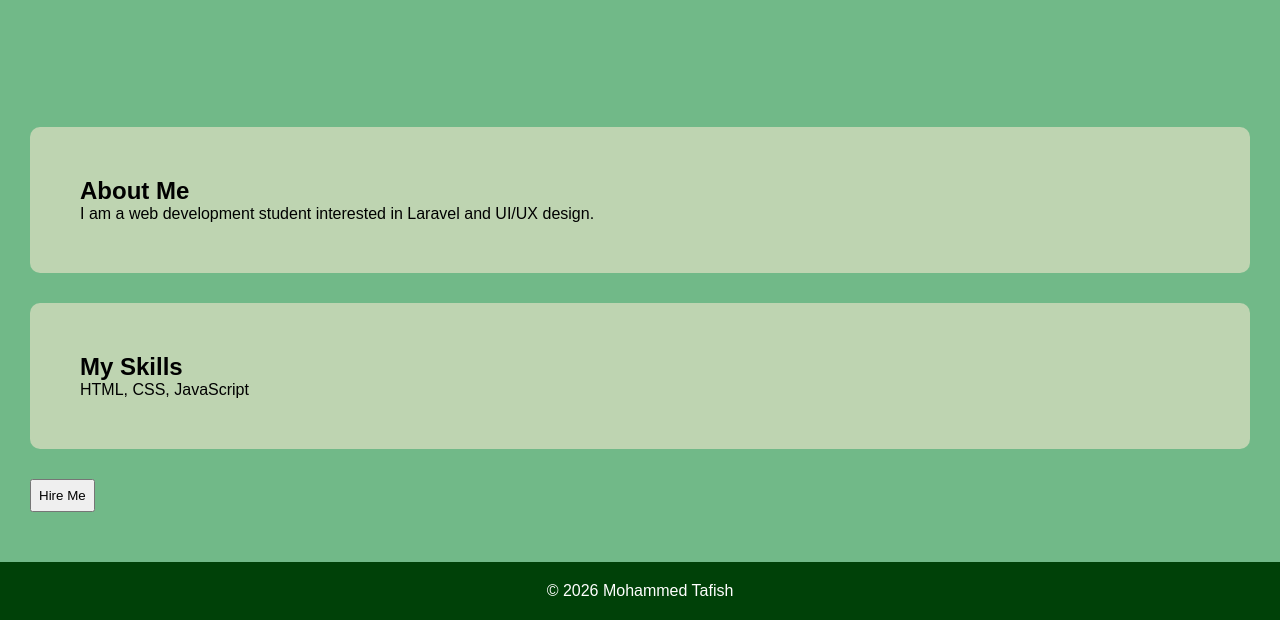
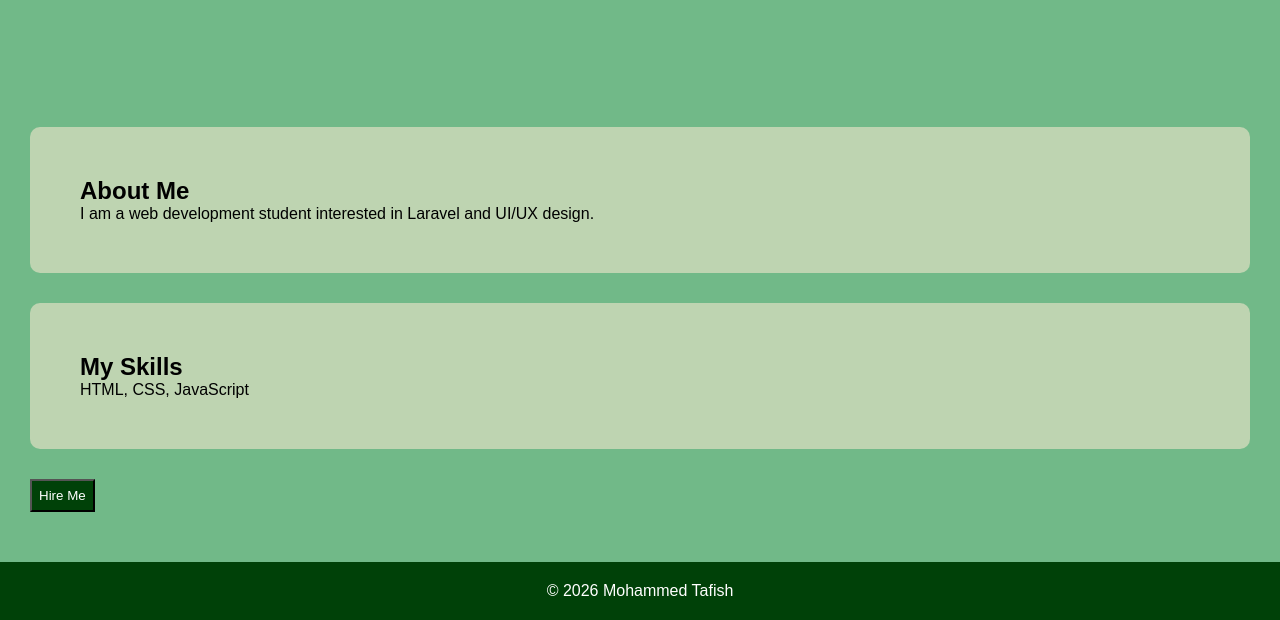
Before and after one commit to MohammedTafish/github-training-project, a plain HTML site: page index.html in a window 1280 px wide. Shown: the part 264-884 px from the top of the page. Drawn offline with Linux system fonts and the light colour scheme.

Commit message:
Final branch update

```diff
--- a/style.css
+++ b/style.css
@@ -60,6 +60,8 @@ footer{
     margin-top:50px;
 }
 button{
+    background:#004108;
+color: white;
     padding: 7px;
     margin-left: 30px;
 }
```
